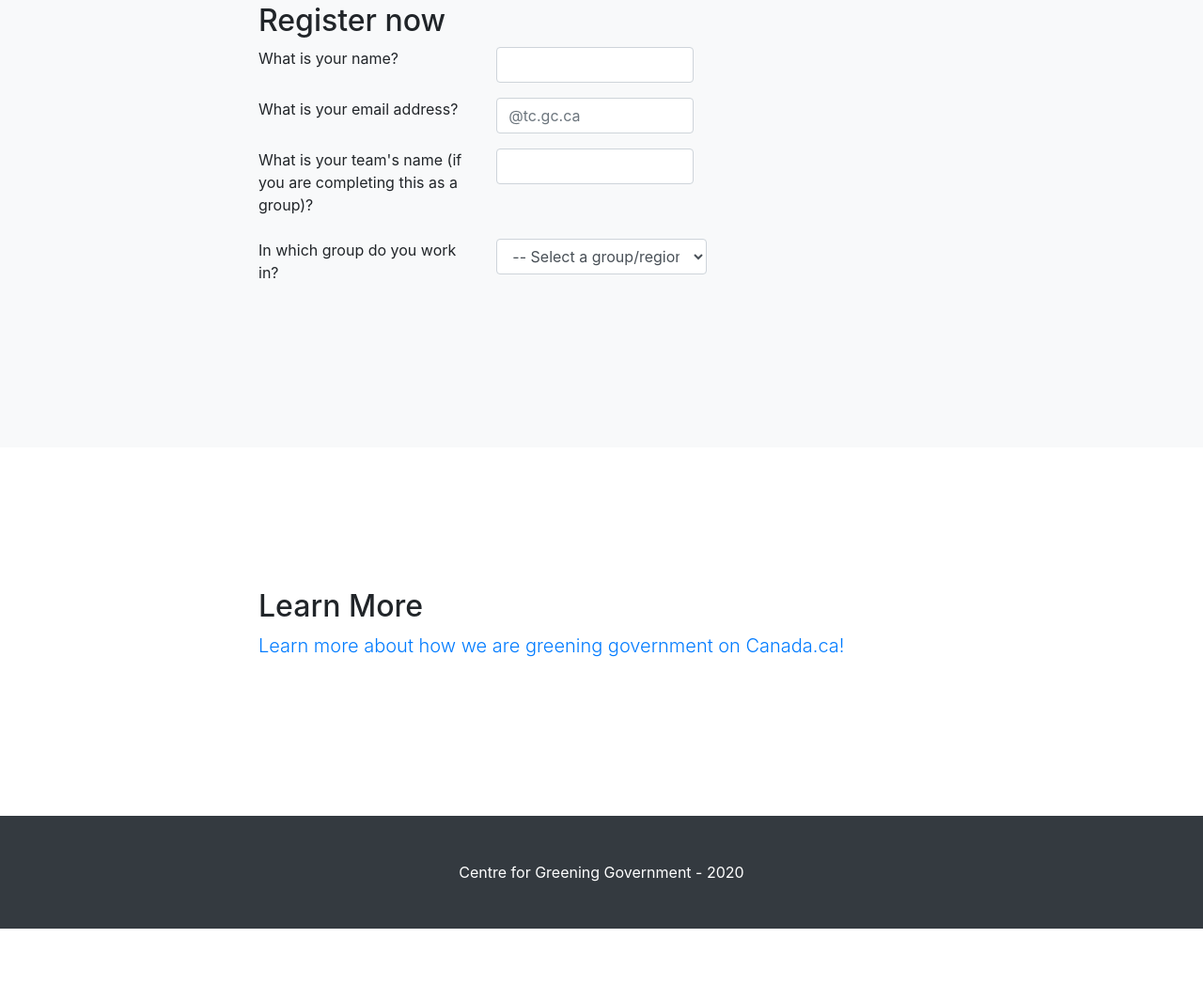
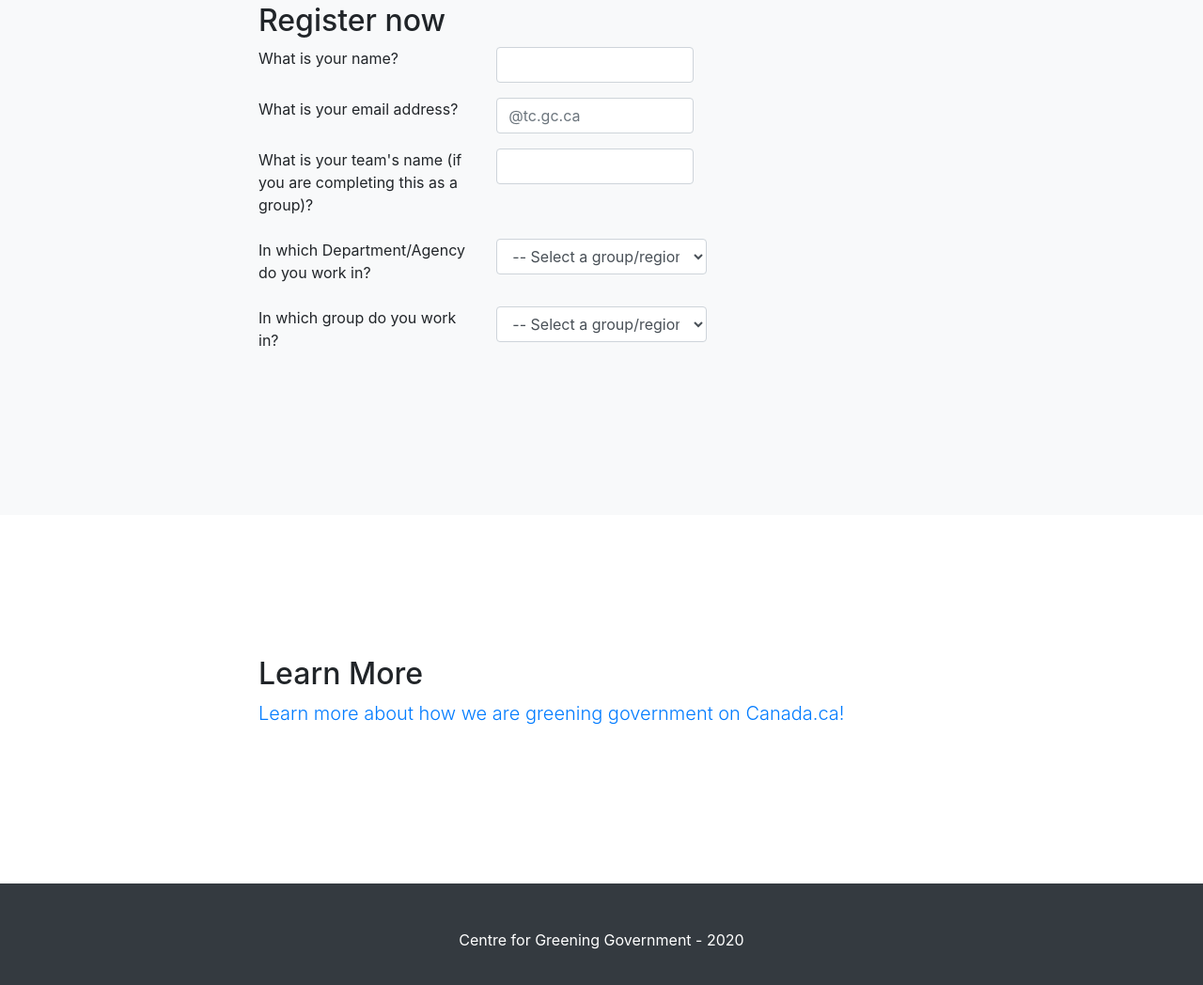
Before and after one commit to cew-sce/2020, a plain HTML site: page index-en.html in a window 1280 px wide. Shown: the part 1141-2189 px from the top of the page at 94% size. Before the commit the page ends 2129 px from the top, so only its background shows below. Drawn offline with Linux system fonts and the light colour scheme.

```diff
--- a/index-en.html
+++ b/index-en.html
@@ -94,6 +94,27 @@
                   <input id="email" style="width: 60%;" name="entry.1559681706" type="text" placeholder="" class="form-control input-md">
                 </div>
               </div>
+               <div class="form-group row">
+                <label class="col-md-4 control-label" for="entry.2006413610">In which Department/Agency do you work in?</label>
+                <div class="col-md-4">
+                  <select id="org" name="entry.2006413610" class="form-control">
+                                    <option hidden disabled selected value> -- Select a group/region -- </option>
+                                    <option value="Audit and Evaluation">Audit and Evaluation</option>
+                                    <option value="Communications">Communications</option>
+                                    <option value="Corporate Services">Corporate Services</option>
+                                    <option value="DSTO">Digital Services and Transformation Office</option><option value="Safety and Security Group">Safety and Security Group</option>
+                                    <option value="OPP">Oceans Protection Plan Office</option>
+                                    <option value="Policy Group">Policy Group</option>
+                                    <option value="Programs Group">Programs Group</option>
+
+                                    <option value="Atlantic Region">Atlantic Region</option>
+                                    <option value="Ontario Region">Ontario Region</option>
+                                    <option value="Pacific Region">Pacific Region</option>
+                                    <option value="Prairie and Northern Region">Prairie and Northern Region</option>
+                                    <option value="Quebec Region">Quebec Region</option>
+                                </select>
+                </div>
+              </div>
               <div class="form-group row">
                 <label class="col-md-4 control-label" for="entry.2006413610">In which group do you work in?</label>
                 <div class="col-md-4">
```
